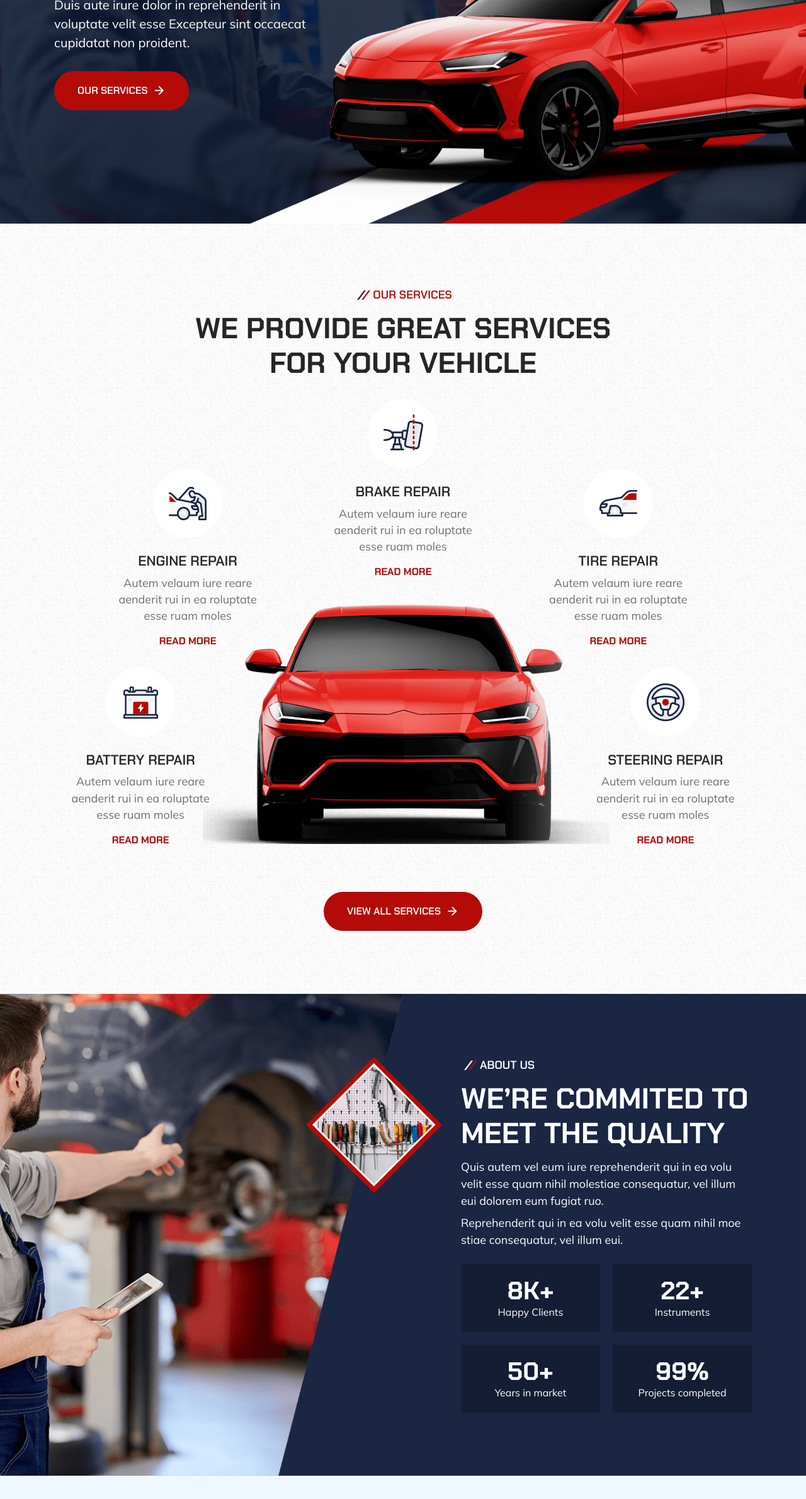
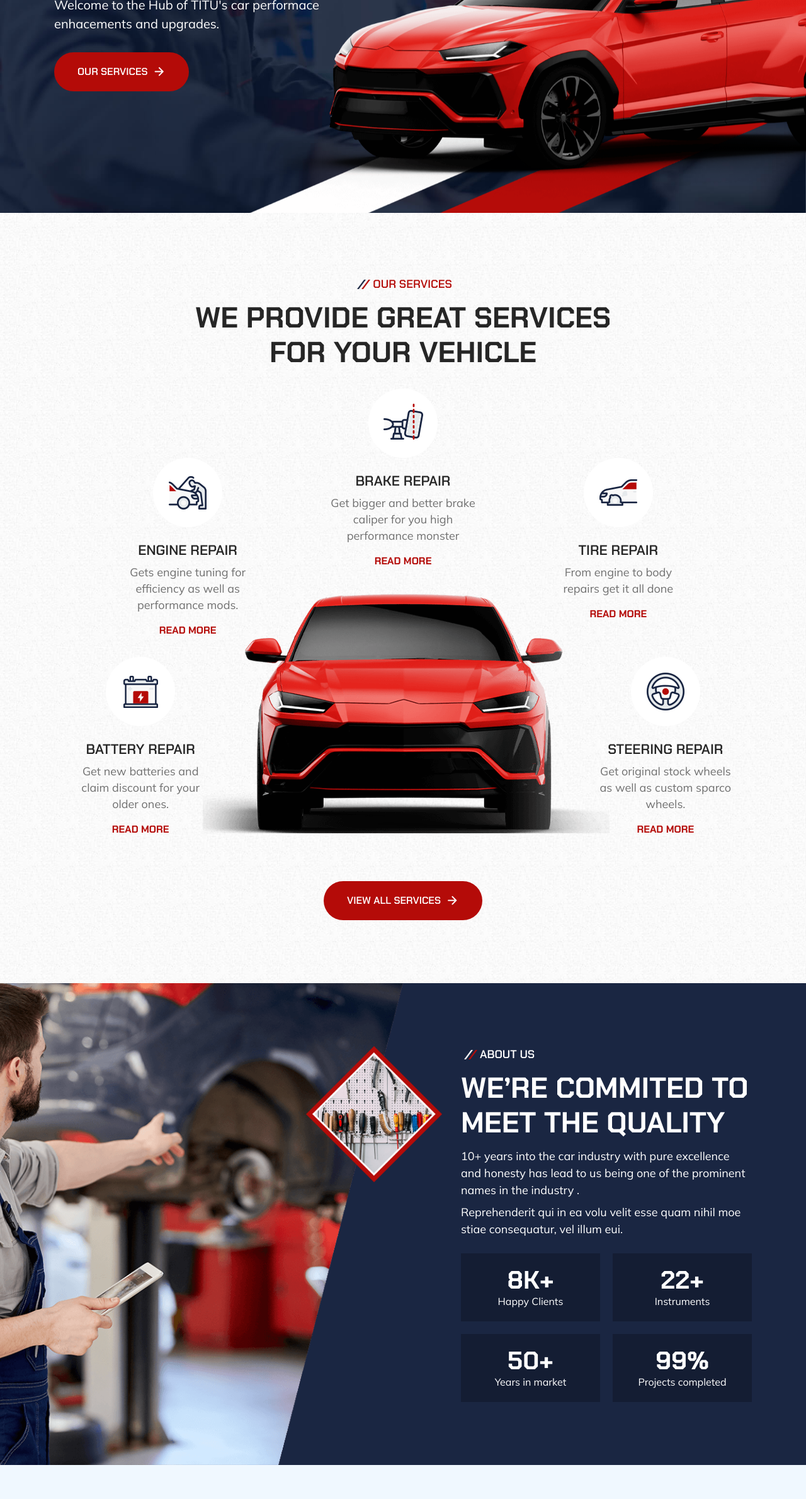
Before and after one commit to Aryansingh1222/Titu-Car-Dealership, a plain HTML site: page index.html in a window 1280 px wide. Shown: the part 420-2800 px from the top of the page at 63% size. Drawn offline with nearby package versions, Linux system fonts and the light colour scheme.

Commit message:
Update index.html

```diff
--- a/index.html
+++ b/index.html
@@ -120,8 +120,7 @@
             <h1 class="h1 section-title">Auto Maintenance & Repair Service</h1>
 
             <p class="section-text">
-              Duis aute irure dolor in reprehenderit in voluptate velit esse Excepteur sint occaecat cupidatat non
-              proident.
+              Welcome to the Hub of TITU's car performace enhacements and upgrades.
             </p>
 
             <a href="#" class="btn">
@@ -168,7 +167,7 @@
                 <h3 class="h3 card-title">Engine Repair</h3>
 
                 <p class="card-text">
-                  Autem velaum iure reare aenderit rui in ea roluptate esse ruam moles
+                  Gets engine tuning for efficiency as well as performance mods.
                 </p>
 
                 <a href="#" class="btn-link">Read more</a>
@@ -186,7 +185,7 @@
                 <h3 class="h3 card-title">Brake Repair</h3>
 
                 <p class="card-text">
-                  Autem velaum iure reare aenderit rui in ea roluptate esse ruam moles
+                  Get bigger and better brake caliper for you high performance monster
                 </p>
 
                 <a href="#" class="btn-link">Read more</a>
@@ -204,7 +203,7 @@
                 <h3 class="h3 card-title">Tire Repair</h3>
 
                 <p class="card-text">
-                  Autem velaum iure reare aenderit rui in ea roluptate esse ruam moles
+                  From engine to body repairs get it all done
                 </p>
 
                 <a href="#" class="btn-link">Read more</a>
@@ -223,7 +222,7 @@
                 <h3 class="h3 card-title">Battery Repair</h3>
 
                 <p class="card-text">
-                  Autem velaum iure reare aenderit rui in ea roluptate esse ruam moles
+                Get new batteries and claim discount for your older ones.
                 </p>
 
                 <a href="#" class="btn-link">Read more</a>
@@ -247,7 +246,7 @@
                 <h3 class="h3 card-title">Steering Repair</h3>
 
                 <p class="card-text">
-                  Autem velaum iure reare aenderit rui in ea roluptate esse ruam moles
+                 Get original stock wheels as well as custom sparco wheels.
                 </p>
 
                 <a href="#" class="btn-link">Read more</a>
@@ -289,8 +288,7 @@
             <h2 class="h2 section-title">We’re Commited to Meet the quality</h2>
 
             <p class="section-text">
-              Quis autem vel eum iure reprehenderit qui in ea volu velit esse quam nihil molestiae consequatur, vel
-              illum eui dolorem eum fugiat ruo.
+              10+ years into the car industry with pure excellence and honesty has lead to us being one of the prominent names in the industry .
             </p>
 
             <p class="section-text">
@@ -438,7 +436,7 @@
           </a>
 
           <p class="footer-text">
-            Rerum necessitatibus saepe eveniet aut et voluptates repudiandae sint et molestiae non recusandae.
+            your one stop shop for all your car needs.
           </p>
 
           <ul class="social-list">
@@ -501,7 +499,7 @@
             <a href="tel:+01234567890" class="footer-link">
               <span class="material-symbols-rounded">call</span>
 
-              <span class="span">+01 2 3456 7890</span>
+              <span class="span">+91 1234567890</span>
             </a>
           </li>
 
@@ -517,7 +515,7 @@
             <address class="footer-link address">
               <span class="material-symbols-rounded">location_on</span>
 
-              <span class="span">21 King Street Melbourne, 3000, Australia</span>
+              <span class="span">SRM Institute of Science and Technology,Chennai</span>
             </address>
           </li>
 
@@ -533,7 +531,7 @@
     <div class="footer-bottom">
       <div class="container">
 
-        <p class="copyright">Copyright 2022, codewithsadee All Rights Reserved.</p>
+        <p class="copyright">Copyright 2023, TITUCODES All Rights Reserved.</p>
 
         <img src="./assets/images/footer-shape-2.png" width="778" height="335" loading="lazy" alt="Shape"
           class="shape shape-2">
```
